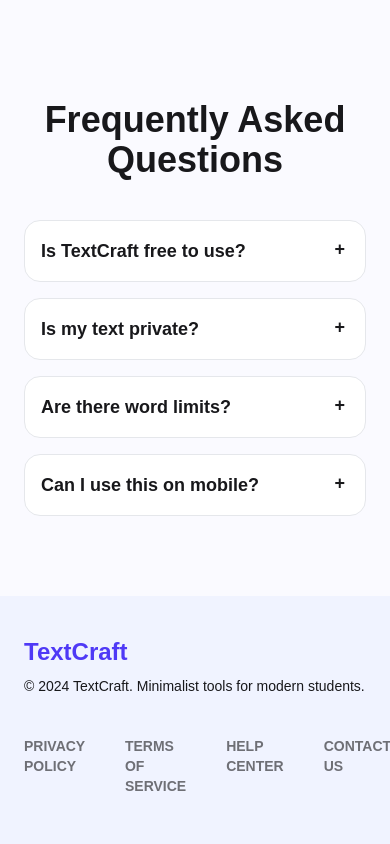
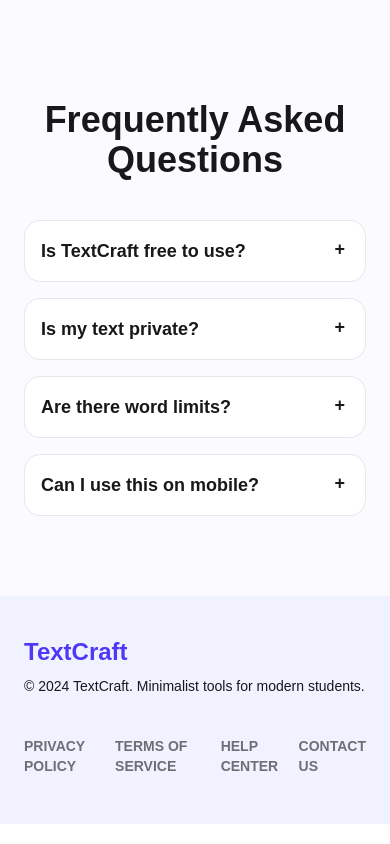
Before and after one commit to abdullah-alsaba/Texter, a React (Vite) app: page / in a window 390 px wide. Shown: the part 3678-4522 px from the top of the page. Built offline with nearby package versions, Linux system fonts and the light colour scheme; a web font is replaced by a local one.

Commit message:
Fully Responsive

```diff
--- a/src/components/Footer.jsx
+++ b/src/components/Footer.jsx
@@ -10,7 +10,7 @@ const Footer = () => {
             </div>
             <p>© 2024 TextCraft. Minimalist tools for modern students.</p>
           </aside>
-          <div className="flex justify-between gap-10 sm:gap-8">
+          <div className="flex justify-between gap-2 lg:gap-10">
             <a href="#" className="hover:text-[#4232d1]">
               <h6 className="footer-title">Privacy Policy</h6>
             </a>
```
